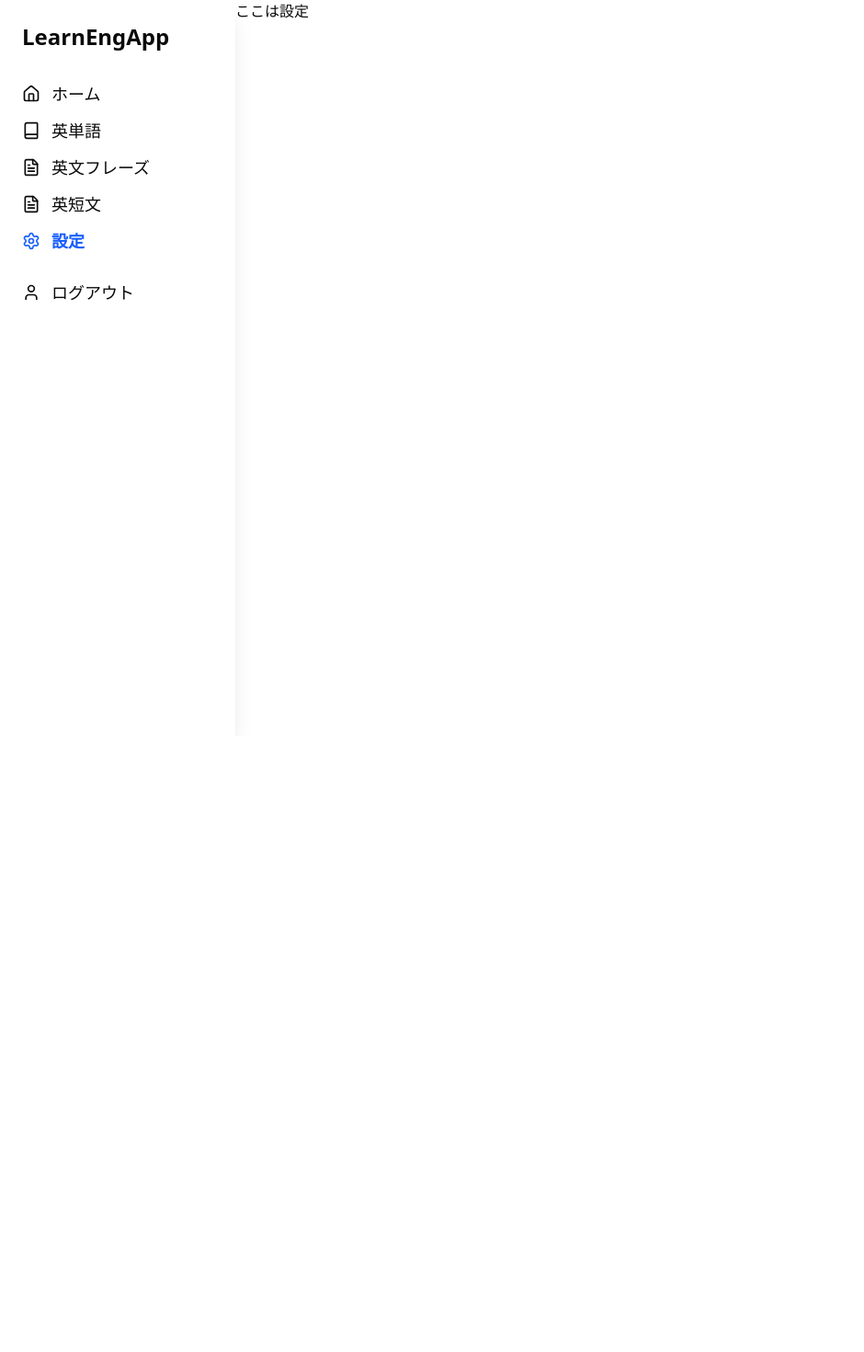
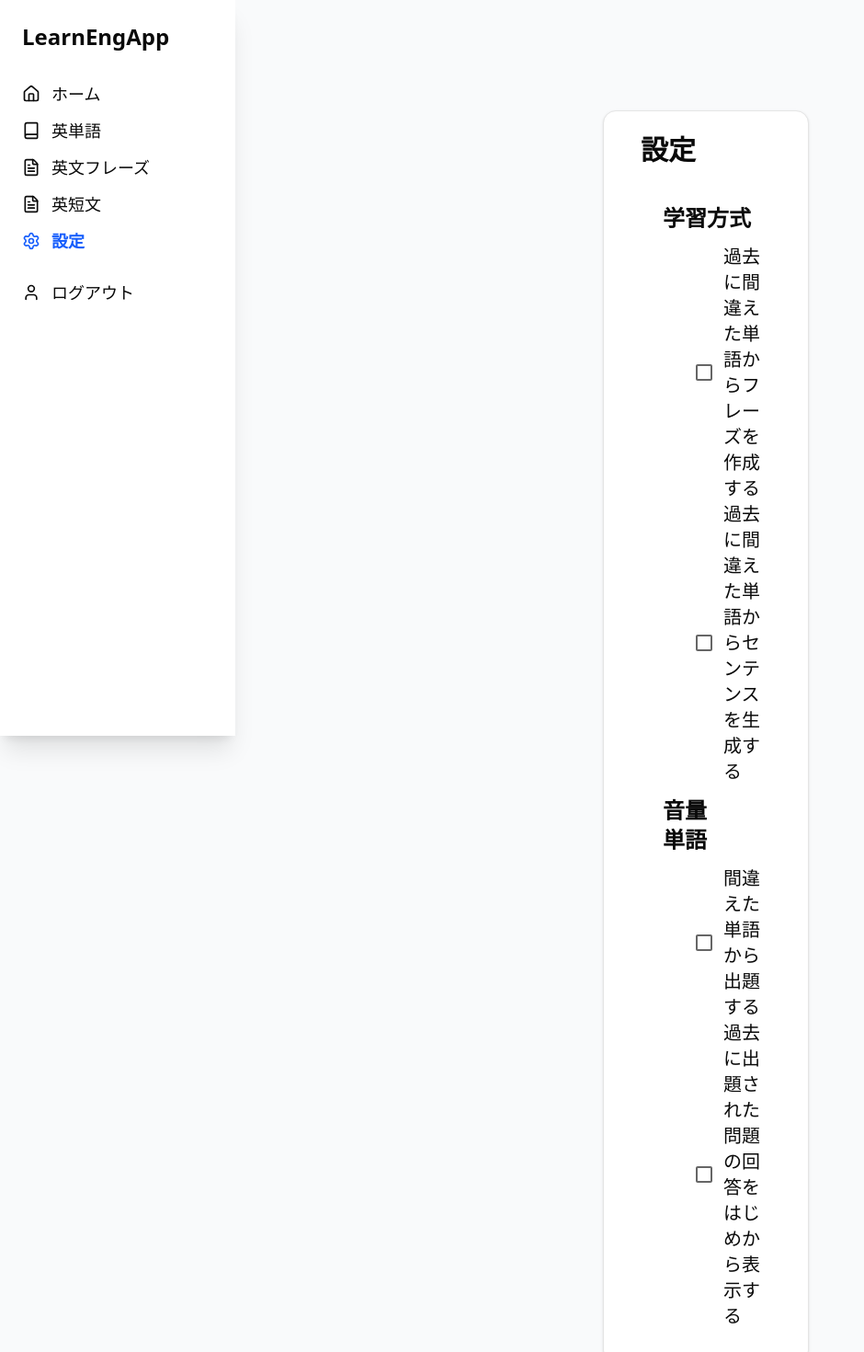
Before and after one commit to yuuki9089/learn-eng-app, a Next.js app: page /settings in a window 1280 px wide. Shown: the top 1470 px of the page at 92% size, without its empty margins (0-940 px from the left). Before the commit the page ends 800 px from the top, so only its background shows below. Built offline with nearby package versions, Linux system fonts and the light colour scheme.

Commit message:
Add: 設定画面

```diff
--- a/app/settings/page.tsx
+++ b/app/settings/page.tsx
@@ -1,12 +1,69 @@
 import Sidebar from "@/components/sidebar";
+import { Card, CardContent, CardTitle } from "@/components/ui/card";
+import CheckBox from '@mui/material/Checkbox';
 
 export default async function Settings() {
 
   return (
     <>
-      <div className="flex">
+      <div className="flex bg-[#f9fafb]">
         <Sidebar />
-        <h1>ここは設定</h1>
+        <div className="w-full px-100 pt-30">
+          <Card>
+            <div className="pl-10">
+              {/* Title */}
+              <CardTitle className="text-3xl">
+                設定
+              </CardTitle>
+
+              <CardContent>
+                <CardTitle className="text-2xl pt-10">
+                  学習方式
+                </CardTitle>
+                <CardContent>
+                  <div className="flex flex-col py-3 text-xl">
+                    <div className="flex items-center">
+                      <CheckBox color='success' />
+                      <div>
+                        過去に間違えた単語からフレーズを作成する
+                      </div>
+                    </div>
+                    <div className="flex items-center">
+                      <CheckBox color='success' />
+                      <div>
+                        過去に間違えた単語からセンテンスを生成する
+                      </div>
+                    </div>
+                  </div>
+                </CardContent>
+                <CardTitle className="text-2xl">
+                  音量
+                </CardTitle>
+
+                <CardTitle className="text-2xl">
+                  単語
+                </CardTitle>
+                <CardContent>
+                  <div className="flex flex-col py-3 text-xl">
+                    <div className="flex items-center">
+                      <CheckBox color='success' />
+                      <div>
+                        間違えた単語から出題する
+                      </div>
+                    </div>
+                    <div className="flex items-center">
+                      <CheckBox color='success' />
+                      <div>
+                        過去に出題された問題の回答をはじめから表示する
+                      </div>
+                    </div>
+                  </div>
+                </CardContent>
+
+              </CardContent>
+            </div>
+          </Card>
+        </div>
       </div>
     </>
   );
```
